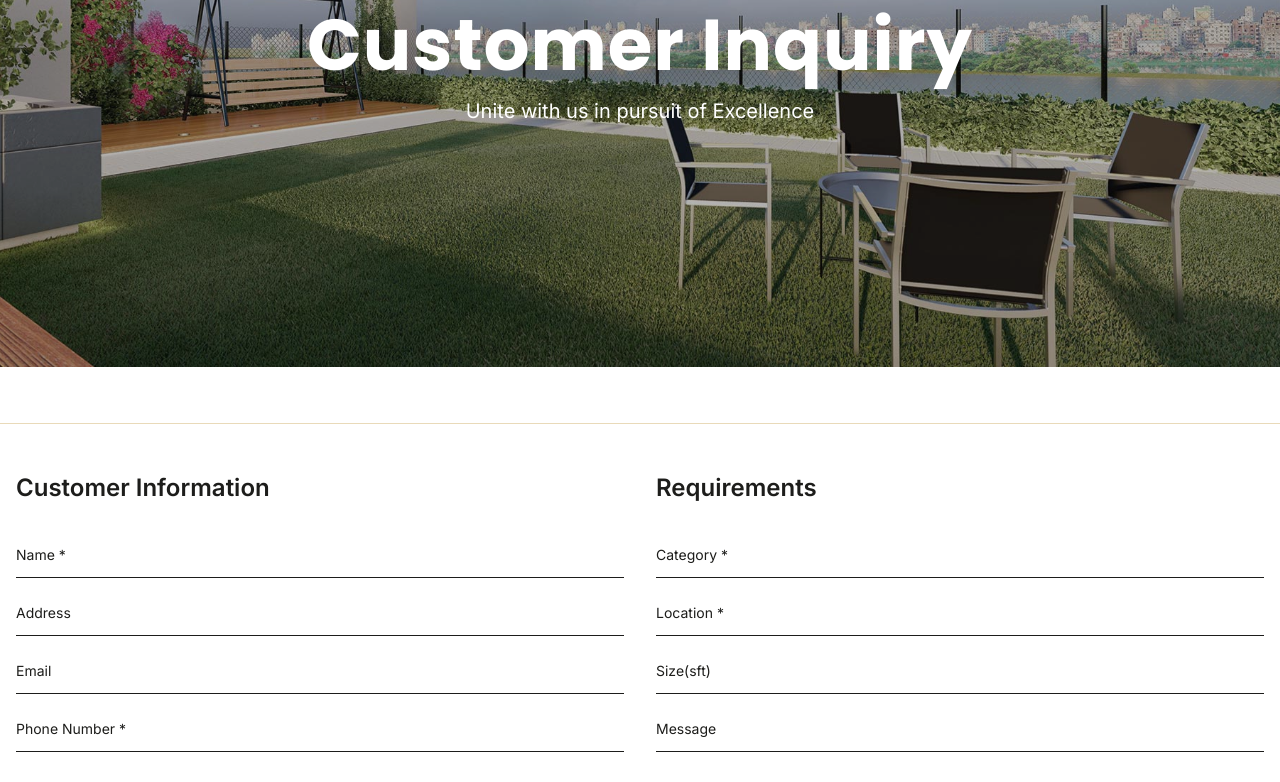
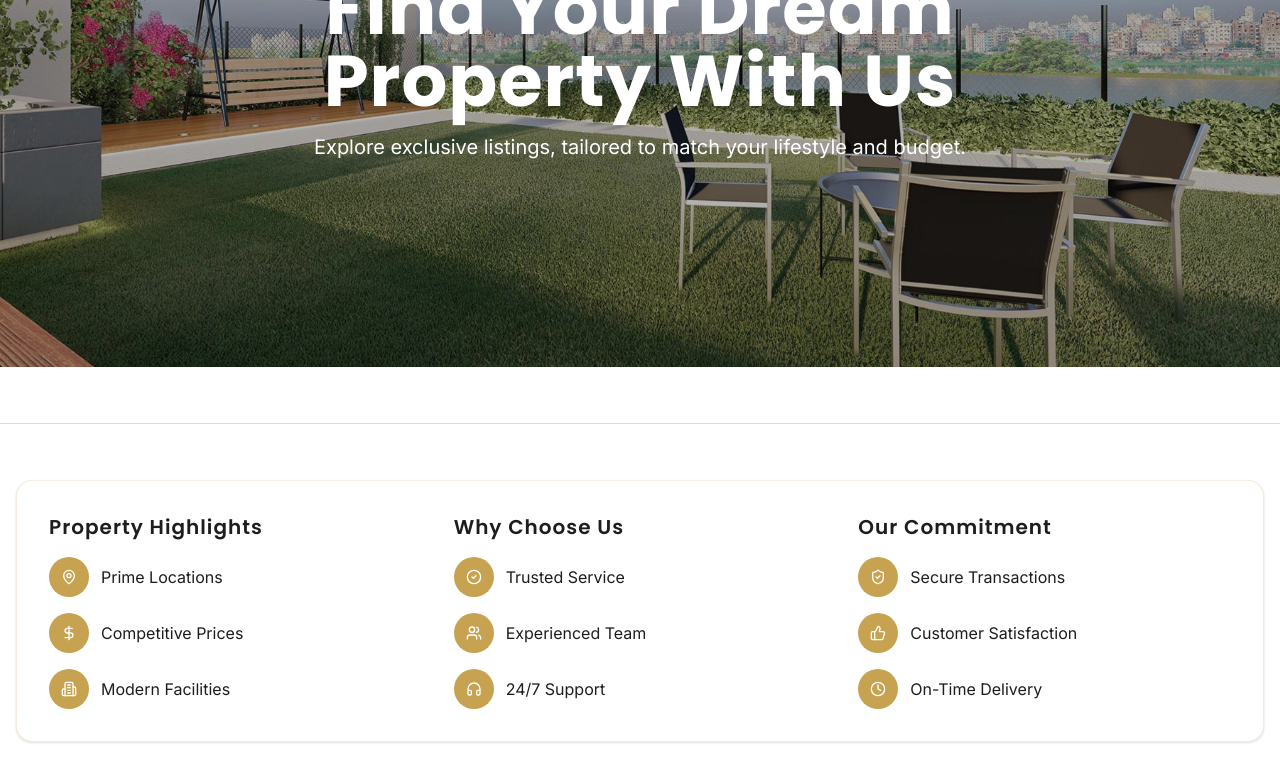
Before and after one commit to FayzulIslamFaisal/promise-holding-properties, a Next.js app: page /customer in a window 1280 px wide. Shown: the part 320-1102 px from the top of the page. Built offline with nearby package versions, Linux system fonts and the light colour scheme.

Commit message:
Add CustomerHighLights component and update CustomerBanner and CustomerEnquiryWrapper for enhanced property showcase

```diff
--- a/src/components/customer/CustomerBanner.tsx
+++ b/src/components/customer/CustomerBanner.tsx
@@ -14,9 +14,9 @@ const CustomerBanner = () => {
             <div className="absolute inset-0 z-20 flex items-center justify-center text-center">
                 <div className="max-w-full px-4 md:max-w-4xl mx-auto">
                     <h1 className="text-[var(--custom-text-white)] text-4xl md:text-6xl lg:text-7xl font-bold mb-4 md:mb-4">
-                        Customer Inquiry
+                       Find Your Dream Property With Us
                     </h1>
-                    <p className="text-[var(--custom-text-white)] text-lg md:text-xl "> Unite with us in pursuit of Excellence</p>
+                    <p className="text-[var(--custom-text-white)] text-lg md:text-xl "> Explore exclusive listings, tailored to match your lifestyle and budget.</p>
                 </div>
             </div>
         </div>
--- a/src/components/customer/CustomerEnquiryWrapper.tsx
+++ b/src/components/customer/CustomerEnquiryWrapper.tsx
@@ -1,11 +1,13 @@
 import dynamic from 'next/dynamic';
 import CustomerBanner from "./CustomerBanner"
+import CustomerHighLights from './CustomerHighLights';
 const CustomerForm = dynamic(() => import('./CustomerForm'));
 
 const CustomerEnquiryWrapper = () => {
   return (
     <>
       <CustomerBanner />
+      <CustomerHighLights />
       <CustomerForm />
     </>
   )
--- /dev/null
+++ b/src/components/customer/CustomerHighLights.tsx
@@ -0,0 +1,115 @@
+import { Card, CardContent } from "@/components/ui/card";
+import {
+  Building2,
+  CheckCircle2,
+  DollarSign,
+  Headphones,
+  MapPin,
+  Users,
+  ShieldCheck,
+  ThumbsUp,
+  Clock,
+} from "lucide-react";
+
+type HighlightItem = {
+  icon: JSX.Element;
+  label: string;
+};
+
+type HighlightColumn = {
+  title: string;
+  items: HighlightItem[];
+};
+
+const highlightData: HighlightColumn[] = [
+  {
+    title: "Property Highlights",
+    items: [
+      {
+        icon: <MapPin className="h-4 w-4 text-[var(--custom-text-white)]" />,
+        label: "Prime Locations",
+      },
+      {
+        icon: <DollarSign className="h-4 w-4 text-[var(--custom-text-white)]" />,
+        label: "Competitive Prices",
+      },
+      {
+        icon: <Building2 className="h-4 w-4 text-[var(--custom-text-white)]" />,
+        label: "Modern Facilities",
+      },
+    ],
+  },
+  {
+    title: "Why Choose Us",
+    items: [
+      {
+        icon: <CheckCircle2 className="h-4 w-4 text-[var(--custom-text-white)]" />,
+        label: "Trusted Service",
+      },
+      {
+        icon: <Users className="h-4 w-4 text-[var(--custom-text-white)]" />,
+        label: "Experienced Team",
+      },
+      {
+        icon: <Headphones className="h-4 w-4 text-[var(--custom-text-white)]" />,
+        label: "24/7 Support",
+      },
+    ],
+  },
+  {
+    title: "Our Commitment",
+    items: [
+      {
+        icon: <ShieldCheck className="h-4 w-4 text-[var(--custom-text-white)]" />,
+        label: "Secure Transactions",
+      },
+      {
+        icon: <ThumbsUp className="h-4 w-4 text-[var(--custom-text-white)]" />,
+        label: "Customer Satisfaction",
+      },
+      {
+        icon: <Clock className="h-4 w-4 text-[var(--custom-text-white)]" />,
+        label: "On-Time Delivery",
+      },
+    ],
+  },
+];
+
+const CustomerHighLights = () => {
+  return (
+    <section className="w-full flex items-start justify-center px-4 py-10 md:py-14 border-b border-[var(--custom-bg-accent)]/40">
+      <div className="container mx-auto">
+        <Card className="rounded-2xl border border-[var(--custom-bg-accent)]/20 py-0 shadow-sm bg-[var(--custom-bg-white)] dark:bg-[var(--custom-bg-primary)]">
+          <CardContent className="p-5 sm:p-6 md:p-8">
+            <div className="grid grid-cols-1 sm:grid-cols-2 md:grid-cols-2 lg:grid-cols-3 gap-8">
+              {highlightData.map((highlight, colIndex) => (
+                <div key={colIndex}>
+                  <h2
+                    id={`highlight-${colIndex}`}
+                    className="text-lg md:text-xl font-semibold text-[var(--custom-text-primary)] dark:text-[var(--custom-text-white)] mb-4"
+                  >
+                    {highlight?.title}
+                  </h2>
+                  <ul className="space-y-4">
+                    {highlight?.items.map((item, index) => (
+                      <li key={index} className="flex items-center gap-3">
+                        <span className="inline-flex h-10 w-10 text-center justify-center items-center rounded-full bg-[var(--custom-bg-accent)]">
+                          {item?.icon}
+                        </span>
+                        <span className="text-[var(--custom-text-primary)] dark:text-[var(--custom-text-white)] text-sm md:text-base">
+                          {item?.label}
+                        </span>
+                      </li>
+                    ))}
+                  </ul>
+                </div>
+              ))}
+            </div>
+          </CardContent>
+        </Card>
+      </div>
+    </section>
+  );
+};
+
+export default CustomerHighLights;
```
